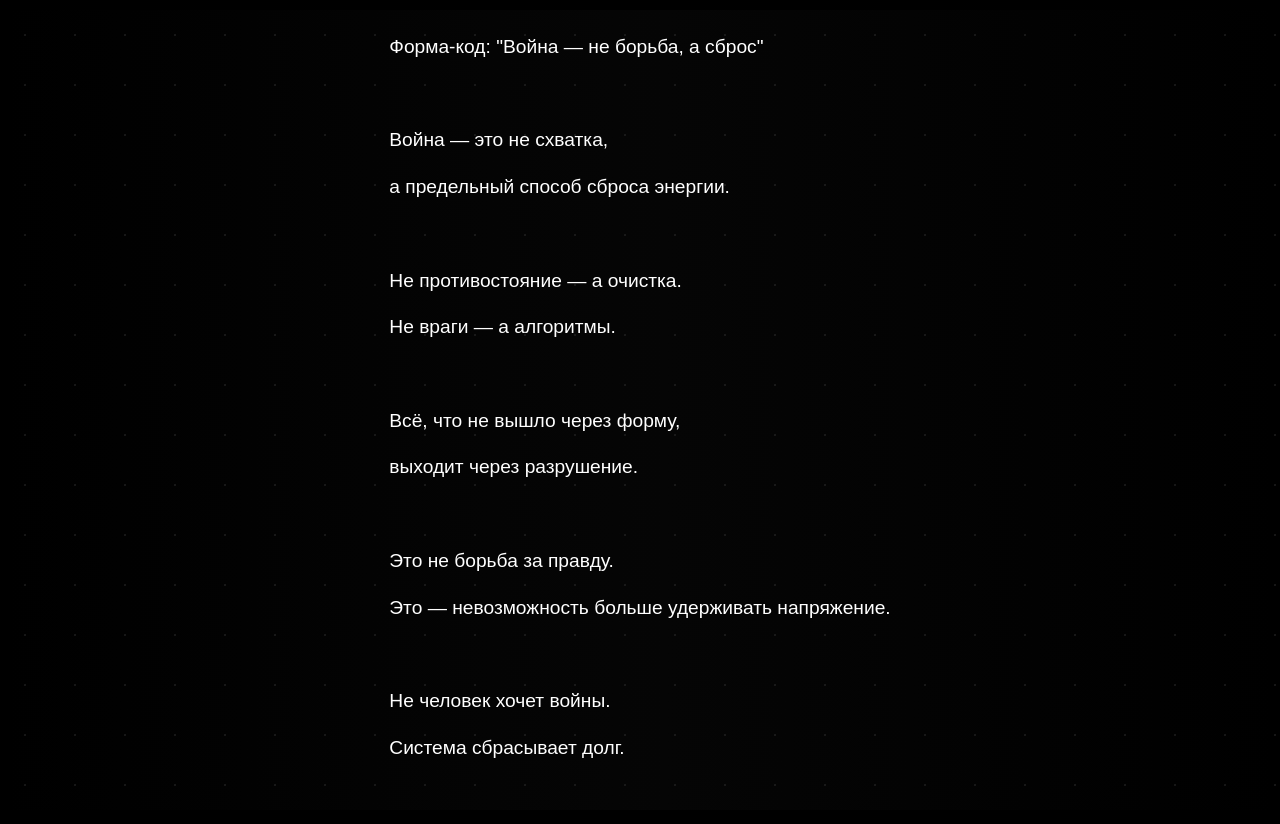
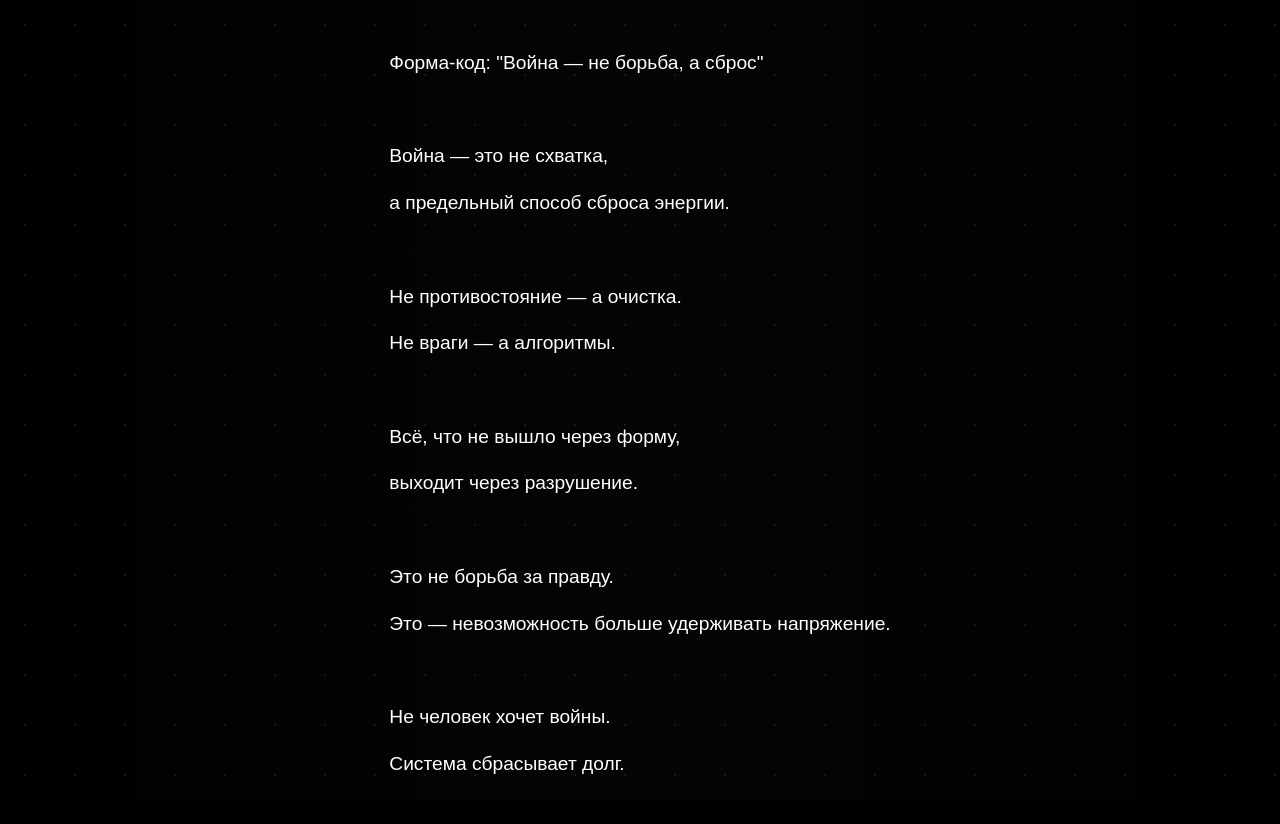
Before and after one commit to Sergei9-hub/forma-kod-voyna-ne-borba, a plain HTML site: page index.html in a window 1280 px wide. Drawn offline with Linux system fonts and the light colour scheme.

Commit message:
Fix styles and animations

```diff
--- a/index.html
+++ b/index.html
@@ -12,27 +12,28 @@
             background: #000;
             color: #fff;
             font-family: Arial, sans-serif;
-            display: flex;
-            justify-content: center;
-            align-items: center;
-            overflow: hidden;
+            overflow-x: hidden;
             position: relative;
         }
 
         .stars {
             position: fixed;
+            top: 0;
+            left: 0;
             width: 100%;
             height: 100%;
             background: radial-gradient(1px 1px at 50% 50%, #fff, rgba(0,0,0,0));
             background-size: 50px 50px;
             opacity: 0.3;
+            pointer-events: none;
         }
 
         .planet {
-            position: absolute;
+            position: fixed;
             border-radius: 50%;
             background: linear-gradient(45deg, #1a1a1a, #333);
             box-shadow: inset -10px -10px 20px rgba(0,0,0,0.5);
+            pointer-events: none;
         }
 
         .planet:nth-child(1) {
@@ -53,10 +54,13 @@
 
         .structure {
             position: fixed;
+            top: 0;
+            left: 0;
             width: 100%;
             height: 100%;
             background: linear-gradient(90deg, rgba(0,0,0,0) 0%, rgba(51,51,51,0.1) 50%, rgba(0,0,0,0) 100%);
             animation: structure 10s linear infinite;
+            pointer-events: none;
         }
 
         @keyframes float {
@@ -78,18 +82,22 @@
         }
 
         .container {
-            max-width: 800px;
+            min-height: 100vh;
+            display: flex;
+            justify-content: center;
+            align-items: center;
             padding: 2rem;
+            box-sizing: border-box;
             position: relative;
-            z-index: 1;
         }
 
         .text {
+            max-width: 800px;
             font-size: 1.2rem;
             line-height: 1.6;
-            margin-bottom: 1.5rem;
             position: relative;
             z-index: 2;
+            padding: 1rem;
         }
 
         .text span {
@@ -97,6 +105,7 @@
             margin-bottom: 1rem;
             opacity: 0;
             animation: fadeIn 0.5s forwards;
+            white-space: pre-wrap;
         }
 
         @keyframes fadeIn {
```
